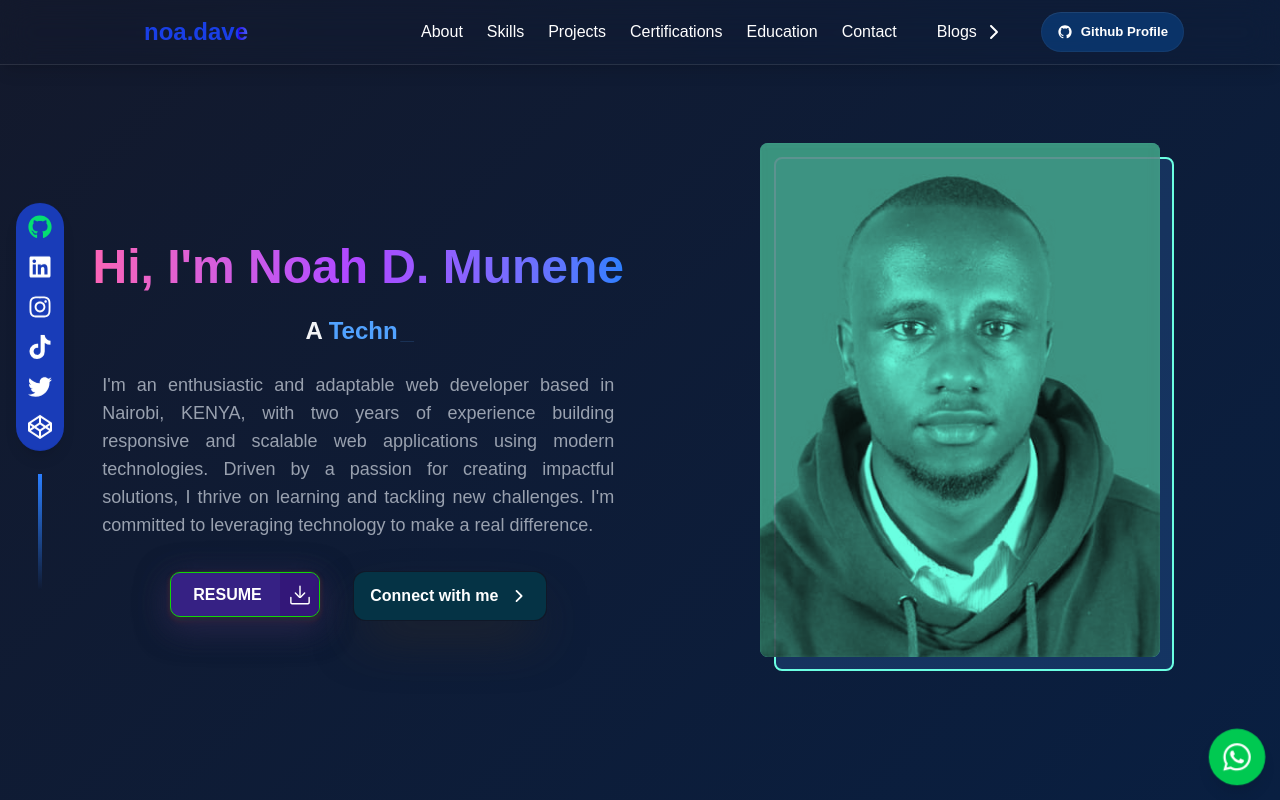
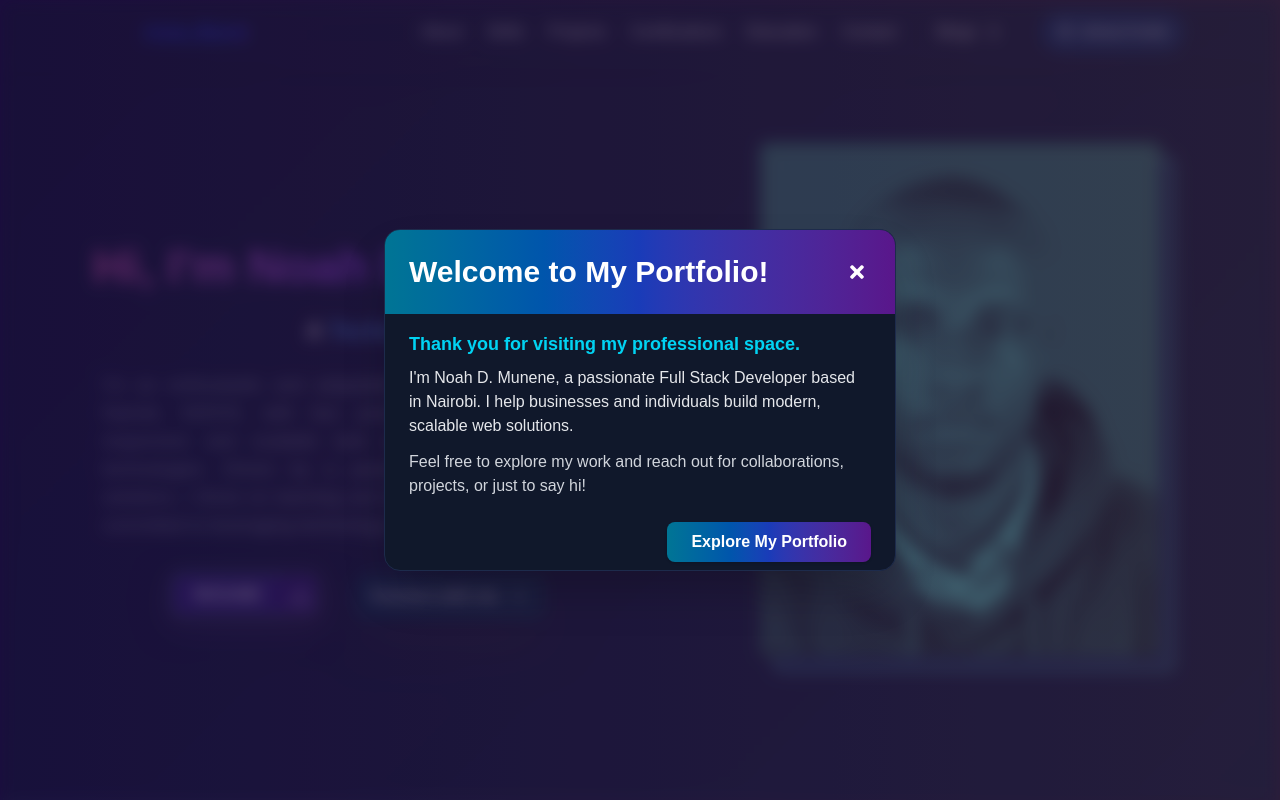
Before and after one commit to DavisNoah02/PortFolio_V1, a React (Vite) app: page / in a window 1280 px wide. Shown: the top 800 px of the page. Built offline with nearby package versions, Linux system fonts and the light colour scheme.

Commit message:
Welcome-modal intro

```diff
--- a/src/App.jsx
+++ b/src/App.jsx
@@ -3,12 +3,13 @@ import "./App.css";
 import { LoadingScreen } from "./components/LoadingScreen";
 import { Navbar } from "./components/Navbar";
 import { MobileMenu } from "./components/MobileMenu";
-import { Skills} from "./components/sections/skills";
+import { Skills } from "./components/sections/skills";
 import { Education } from "./components/sections/education";
 // import {ParticlesBackground} from "./components/ParticlesBackground";
 // import { loadFull } from "tsparticles";
 // import Particles from "react-tsparticles";
 import { About } from "./components/sections/about";
+import { WelcomeModal } from "./components/WelcomeModal";
 import { Socials } from "./components/socials";
 import { Services } from "./components/sections/services";
 import { Projects } from "./components/sections/projects";
@@ -16,12 +17,34 @@ import { Certifications } from "./components/sections/certifications";
 import "./index.css";
 import { Contact } from "./components/sections/contact";
 import { Footer } from "./components/footer";
-import {WhatsAppButton} from "./components/WhatsAppButton";
+import { WhatsAppButton } from "./components/WhatsAppButton";
+
+// ...existing imports...
 
 function App() {
   const [isLoaded, setIsLoaded] = useState(false);
   const [menuOpen, setMenuOpen] = useState(false);
-  // const renderParticleJsInHomePage = location.pathname === "/";
+  const [showWelcome, setShowWelcome] = useState(false); // Initially don't show
+
+  // Handle loading and delayed welcome modal
+  useEffect(() => {
+    if (isLoaded) {
+      // Show welcome modal shortly after loading (500ms delay)
+      const welcomeTimeout = setTimeout(() => {
+        setShowWelcome(true);
+      }, 500);
+
+      // Auto-close the welcome modal after 5 seconds
+      const closeTimeout = setTimeout(() => {
+        setShowWelcome(false);
+      }, 20500); // Show for 25 seconds total
+
+      return () => {
+        clearTimeout(welcomeTimeout);
+        clearTimeout(closeTimeout);
+      };
+    }
+  }, [isLoaded]);
 
   // Scroll to hash on load after loading screen
   useEffect(() => {
@@ -34,26 +57,47 @@ function App() {
     }
   }, [isLoaded]);
 
+  // Prevent background scroll and interaction when modal is open
+  useEffect(() => {
+    if (showWelcome) {
+      document.body.style.overflow = "hidden";
+    } else {
+      document.body.style.overflow = "";
+    }
+    return () => {
+      document.body.style.overflow = "";
+    };
+  }, [showWelcome]);
+
   return (
-    <div className="min-h-screen  text-gray-100">
+    <div className="min-h-screen text-gray-100">
       {!isLoaded ? (
         <LoadingScreen onComplete={() => setIsLoaded(true)} />
       ) : (
-        <div className="transition-opacity duration-700 opacity-100">
+        <>
+          {/* When modal is open, apply blur and prevent pointer events */}
+          <div className={`transition-opacity duration-500 ${showWelcome ? 'opacity-30 blur-sm pointer-events-none select-none' : 'opacity-100'}`}>
             <Navbar menuOpen={menuOpen} setMenuOpen={setMenuOpen} />
             <MobileMenu menuOpen={menuOpen} setMenuOpen={setMenuOpen} />
-
             <About />
-          <Skills/>
-          <Services/>
+            <Skills />
+            <Services />
             <Projects />
             <Certifications />
-          <Education/>
+            <Education />
             <Contact />
             <WhatsAppButton />
-          <Footer/>
+            <Footer />
             <Socials />
           </div>
+
+          {/* Modal overlay blocks all interaction */}
+          {showWelcome && (
+            <div className="fixed inset-0 flex items-center justify-center z-50  bg-opacity-50">
+              <WelcomeModal open={showWelcome} onClose={() => setShowWelcome(false)} />
+            </div>
+          )}
+        </>
       )}
     </div>
   );
--- /dev/null
+++ b/src/components/WelcomeModal.jsx
@@ -0,0 +1,41 @@
+import { FaTimes } from "react-icons/fa";
+
+export function WelcomeModal({ open, onClose }) {
+  if (!open) return null;
+
+  return (
+    <div className="fixed inset-0 z-50 flex items-center justify-center pointer-events-none">
+      <div className="bg-[#10182b] rounded-2xl shadow-2xl max-w-lg w-full relative overflow-hidden border border-[#1d2b4c] pointer-events-auto">
+        {/* Header */}
+        <div className="bg-gradient-to-r from-cyan-700 via-blue-800 to-purple-900 px-6 py-6 flex items-center justify-between">
+          <h2 className="text-2xl md:text-3xl font-bold text-white">Welcome to My Portfolio!</h2>
+          <button
+                className="text-white hover:bg-white hover:bg-opacity-20 hover:text-cyan-400 rounded-full p-1 transition-all duration-200 scale-100 hover:scale-110 active:scale-95"
+                onClick={onClose}
+                aria-label="Close"
+                >
+                <FaTimes size={20} />
+            </button>
+        </div>
+        {/* Subheading */}
+        <div className="px-6 pt-4 pb-2">
+          <p className="text-lg text-cyan-400 font-semibold mb-2">Thank you for visiting my professional space.</p>
+          <p className="text-gray-200 mb-3">
+            I'm Noah D. Munene, a passionate Full Stack Developer based in Nairobi. I help businesses and individuals build modern, scalable web solutions.
+          </p>
+          <p className="text-gray-300 mb-6">
+            Feel free to explore my work and reach out for collaborations, projects, or just to say hi!
+          </p>
+          <div className="flex justify-end">
+            <button
+              className="bg-gradient-to-r from-cyan-700 via-blue-800 to-purple-900 text-white px-6 py-2 rounded-lg font-semibold shadow hover:from-blue-800 hover:to-cyan-700 transition"
+              onClick={onClose}
+            >
+              Explore My Portfolio
+            </button>
+          </div>
+        </div>
+      </div>
+    </div>
+  );
+}
--- a/src/components/sections/projects.jsx
+++ b/src/components/sections/projects.jsx
@@ -145,7 +145,7 @@ const ProjectModal = ({ project, isOpen, onClose }) => {
             <div className="absolute inset-0 bg-gradient-to-t from-gray-900 to-transparent"></div>
             <button
               onClick={onClose}
-              className="absolute top-4 right-4 bg-black/50 hover:bg-black/70 text-white p-2 rounded-full transition-all duration-200"
+              className="absolute top-4 right-4 bg-black/50 hover:bg-white hover:bg-opacity-20 hover:text-cyan-400 rounded-full p-1 transition-all duration-200 scale-100 hover:scale-110 active:scale-95"
             >
               <FiX size={20} />
             </button>
```
Lines whose indentation alone changed are shown as unchanged.
